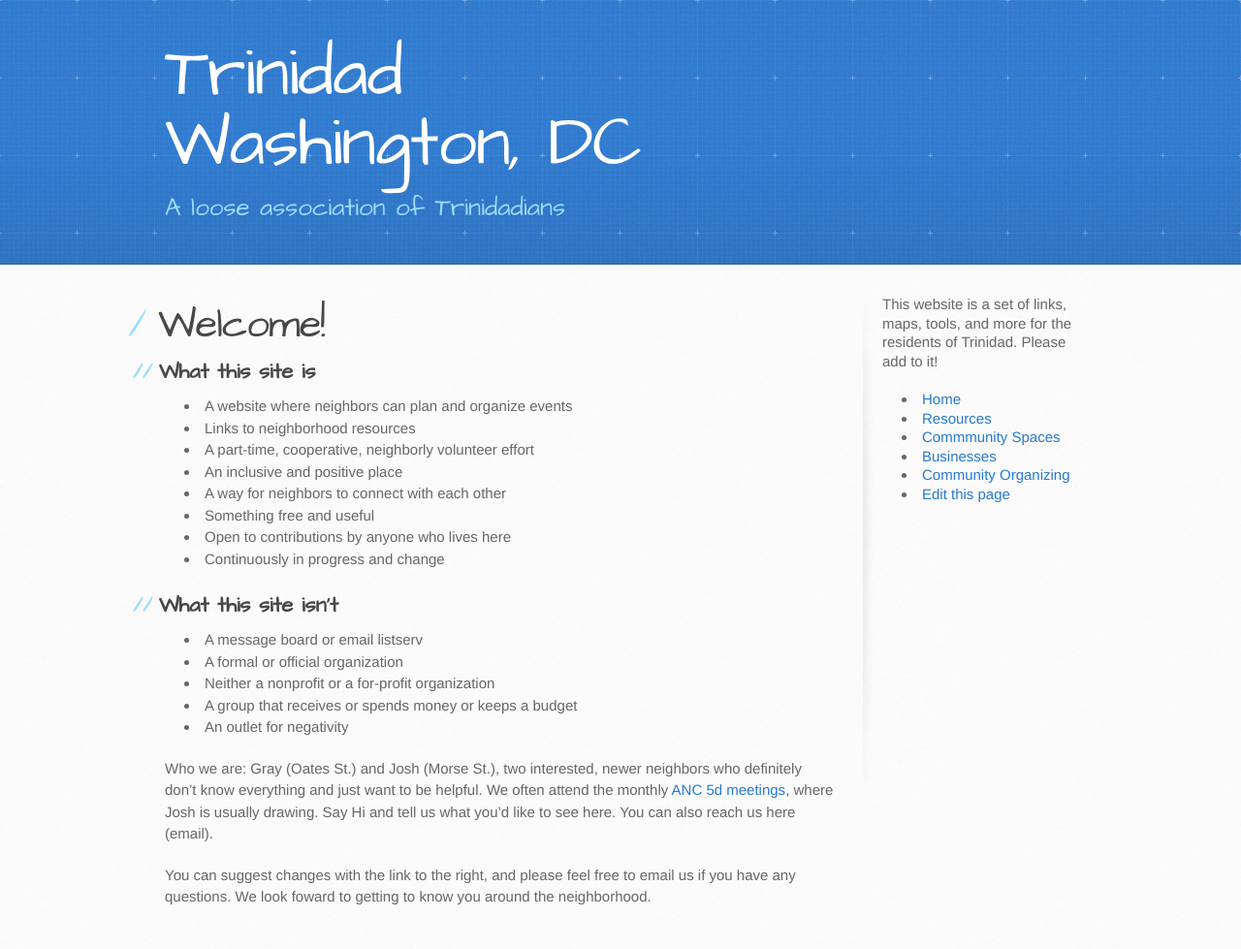
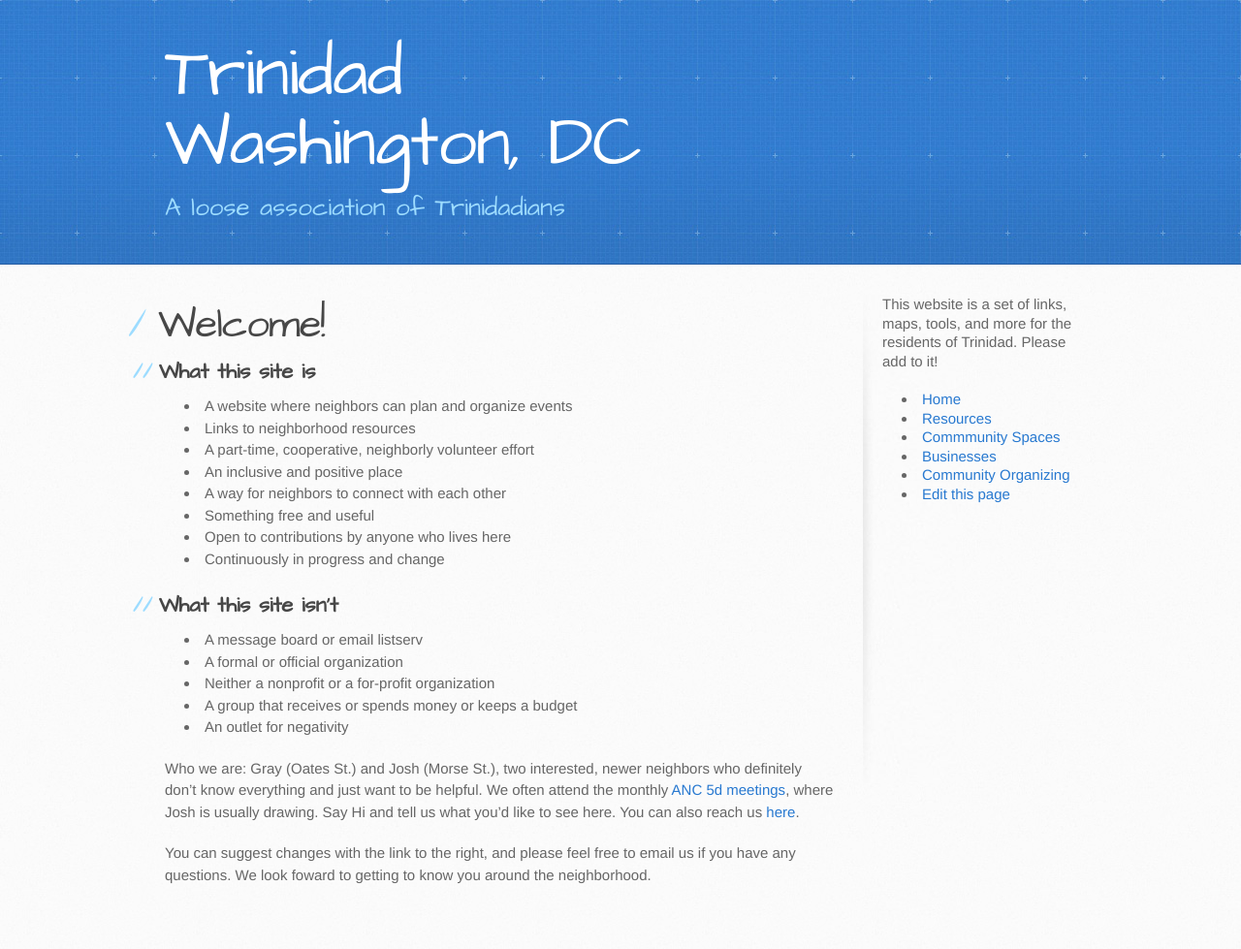
Before and after one commit to gbinal/tobago, a Jekyll site: the page built from index.md, in a window 1280 px wide. Shown: the whole page at 97% size. Built offline with Jekyll 4.4.1, drawn with Linux system fonts in a browser that asks for light colours; after the commit the page ends 957 px from its top, so only the background shows below that.

Commit message:
adding in email

```diff
--- a/index.md
+++ b/index.md
@@ -23,6 +23,6 @@ published: true
 * An outlet for negativity
 
 
-Who we are: Gray (Oates St.) and Josh (Morse St.), two interested, newer neighbors who definitely don't know everything and just want to be helpful. We often attend the monthly [ANC 5d meetings](http://www.anc5d.org), where Josh is usually drawing. Say Hi and tell us what you'd like to see here. You can also reach us here (email).
+Who we are: Gray (Oates St.) and Josh (Morse St.), two interested, newer neighbors who definitely don't know everything and just want to be helpful. We often attend the monthly [ANC 5d meetings](http://www.anc5d.org), where Josh is usually drawing. Say Hi and tell us what you'd like to see here. You can also reach us [here](trinidad-dc@googlegroups.com).
 
 You can suggest changes with the link to the right, and please feel free to email us if you have any questions. We look foward to getting to know you around the neighborhood.
```
